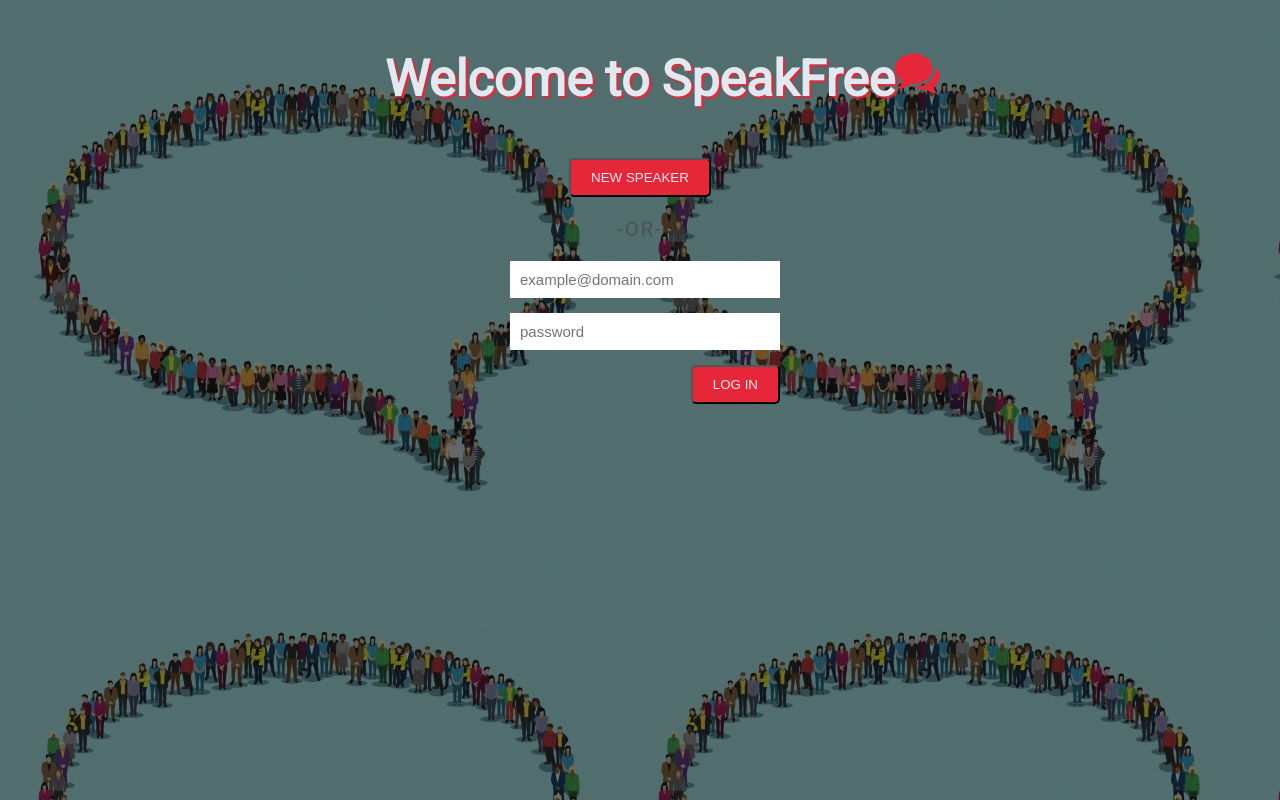
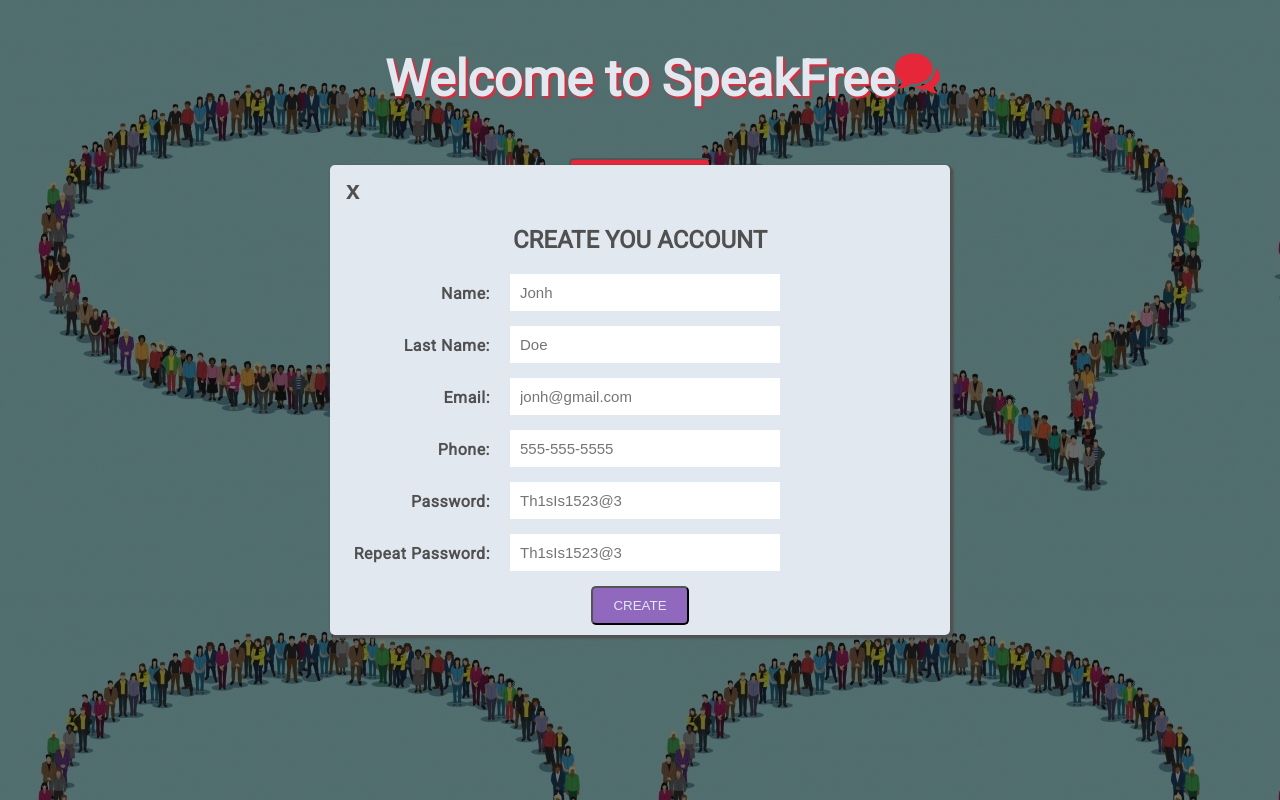
Before and after one commit to yarogallo/speak-free, a React (Create React App) app: page / in a window 1280 px wide. Both pictures are taken after a click on the button "NEW SPEAKER". Built offline with nearby package versions, Linux system fonts and the light colour scheme.

Commit message:
Added a new user form

```diff
--- a/package.json
+++ b/package.json
@@ -3,6 +3,7 @@
   "version": "0.1.0",
   "private": true,
   "dependencies": {
+    "prop-types": "^15.6.2",
     "react": "^16.4.1",
     "react-dom": "^16.4.1",
     "react-scripts": "1.1.4"
@@ -12,5 +13,8 @@
     "build": "react-scripts build",
     "test": "react-scripts test --env=jsdom",
     "eject": "react-scripts eject"
+  },
+  "devDependencies": {
+    "eslint-plugin-react": "^7.10.0"
   }
 }
--- a/src/components/LogIn/index.js
+++ b/src/components/LogIn/index.js
@@ -1,9 +1,29 @@
-import React from "react";
+import React, { Component } from "react";
 import TextButton from '../TextButton';
-import logo from '../../images/speech-bubbles.svg';
+import NewSpeakerForm from '../NewSpeakerForm';
+import Modal from '../Modal';
 import "./styles/style.css";
 
-function LogIn() {
+class LogIn extends Component {
+	constructor(props) {
+		super(props);
+		this.state = {
+			showModal: false
+		};
+		this.showModalHandler = this.showModalHandler.bind(this);
+		this.closeModalHandler = this.closeModalHandler.bind(this);
+	}
+	showModalHandler() {
+		this.setState({
+			showModal: true
+		});
+	}
+	closeModalHandler() {
+		this.setState({
+			showModal: false
+		});
+	}
+	render(){
 		return (
 			<section className="row log-in">
 				 <header className="col-12">
@@ -13,7 +33,7 @@ function LogIn() {
 				</header>
 				 <section className="col-12 flex column align-center">
 					 <div>
-					 <TextButton text="new speaker"/>
+						 <TextButton text="new speaker" onClickHandler={this.showModalHandler}/>
 					 </div>
 					 <div>
 						 <p className="or">-or-</p>
@@ -28,8 +48,10 @@ function LogIn() {
 						 </form>
 					 </div>
 				 </section>
+				 {this.state.showModal? <Modal children={() => <NewSpeakerForm/>} onCloseModal={this.closeModalHandler}/> : null}
 			</section>
 		);
 	}
+}
 
 export default LogIn;
--- a/src/components/LogIn/styles/style.css
+++ b/src/components/LogIn/styles/style.css
@@ -17,7 +17,7 @@ input {
 	color: var(--main-color-mute);
 	animation-name: dropText;
 	transition: transform;
-	animation-duration: 5s;
+	animation-duration: 2s;
 	animation-iteration-count: 1;
 	animation-fill-mode: forwards;
 }
@@ -29,7 +29,7 @@ input {
 
 @keyframes dropText {
 	0% {transform: scale(1); text-shadow: 2px 2px 2px var(--main-color-red);}
-	50% {transform: scale(1.5); text-shadow: 4px 4px 2px var(--main-color-red)}
+	50% {transform: scale(1.2); text-shadow: 4px 4px 2px var(--main-color-red)}
 	100% {transform: scale(1); text-shadow: 2px 2px 2px var(--main-color-red)}
 };
 
--- /dev/null
+++ b/src/components/Modal/index.js
@@ -0,0 +1,69 @@
+import React, {Component} from 'react';
+import PropTypes from 'prop-types';
+import './style/style.css';
+
+class Modal extends Component {
+	constructor(props) {
+		super(props);
+		this.state = {
+			fadeout: false
+		}
+		this.onClickOutOfModal = this.onClickOutOfModal.bind(this);
+		this.onPressEsc = this.onPressEsc.bind(this);
+		this.closeModal = this.closeModal.bind(this);
+	}
+
+	componentDidMount() {
+		window.addEventListener('keyup', this.onPressEsc, false);
+	}
+
+	componentWillUnmount() {
+		window.removeEventListener('keyup', this.onPressEsc, false);
+
+	}
+
+	closeModal() {
+		this.setState({
+			fadeout: true
+		});
+		window.setTimeout(()=> {
+			this.props.onCloseModal();
+		}, 1000);
+	}
+
+	onClickOutOfModal(evt) {
+		if(evt.target.className === "modal") {
+			this.closeModal();
+			window.removeEventListener('keyup', this.onPressEsc, false);
+		}
+	}
+
+	onPressEsc(evt) {
+		if(evt.keyCode === 27) {
+			this.closeModal();
+		}
+	}
+
+	render() {
+		const { fadeout } = this.state;
+		const { children } = this.props;
+		return (
+			<section className="modal" onClick={this.onClickOutOfModal}>
+				<section  className={`overlay ${ fadeout ? "close" : ""}`}>
+					<div><button className="closeButton" onClick={this.closeModal}>x</button></div>
+					<div className="content">{children()}</div>
+				</section>
+			</section>
+		);
+	}
+}
+
+Modal.propTypes = {
+	onCloseModal: PropTypes.func.isRequired
+};
+
+Modal.defaultProps = {
+	onCloseModal: () => {}
+};
+
+export default Modal;
--- /dev/null
+++ b/src/components/Modal/style/style.css
@@ -0,0 +1,44 @@
+.modal {
+	position: absolute;
+	top: 0;
+	left: 0;
+	width: 100%;
+	height: 100%;;
+	display: flex;
+	justify-content: center;
+	align-items: center;
+}
+
+.overlay {
+	background-color: var(--main-color-mute);
+	width: 100%;
+	border-radius: 5px;
+	box-shadow: 2px 2px 2px 1.5px var(--main-color-gray);
+	padding: 10px;
+	animation: fadeIn 1s ease-in;
+}
+
+.overlay.close {
+	opacity: 0;
+	transition: opacity 1s ease-in-out;
+}
+
+@keyframes fadeIn {
+	0% {opacity: 0;}
+	50% {opacity: 0.5}
+	100% {opacity: 1;}
+}
+
+.closeButton {
+	font-size: 25px;
+	font-weight: 700;
+	border: 0;
+	background-color: var(--main-color-mute);
+	color: var(--main-color-gray);
+}
+
+@media screen and (min-width: 499px) {
+	.overlay {
+		width: 600px;
+	}
+}
--- /dev/null
+++ b/src/components/NewSpeakerForm/index.js
@@ -0,0 +1,82 @@
+import React, { Component } from 'react';
+import TextButton from '../TextButton';
+import './style/style.css';
+
+function isValidPassword(pass) {
+	"use strict";
+	const symb = /\W/;
+	const numb = /[0-9]/;
+	const upper = /[A-Z]/;
+
+	return pass.length >= 5 && symb.test(pass) && numb.test(pass) && upper.test(pass);
+}
+class NewSpeakerForm extends Component {
+	constructor(props) {
+		super(props);
+		this.state = {
+			name: '',
+			lastname: '',
+			mail: '',
+			phone: '',
+			password: '',
+			reppass: ''
+		};
+		this.fillFormHandler = this.fillFormHandler.bind(this);
+		this.submitInfo = this.submitInfo.bind(this);
+	}
+
+	submitInfo(evt) {
+		const pass = this.state.password;
+		const repPass = this.state.reppass;
+		evt.preventDefault();
+		return isValidPassword(pass) && pass === repPass;
+	}
+
+	fillFormHandler(evt) {
+		const elem = evt.target.name;
+		const value = evt.target.value;
+		this.setState({
+			[elem]: value
+		});
+	}
+
+	render() {
+		const {
+			name,
+			lastname,
+			mail,
+			phone,
+			password,
+			reppass
+		} = this.state;
+
+		return(
+			<form className="new-speaker-form" onSubmit={this.submitInfo}>
+				<h2 className="form-title">Create you account</h2>
+
+				<label htmlFor="name"><span className="label">name:</span></label>
+				<input id="name" type="text" placeholder="Jonh" value={name} onChange={this.fillFormHandler} name="name"/>
+
+				<label htmlFor="lastname"><span className="label">last name:</span></label>
+				<input id="lastname" type="text" placeholder="Doe" value={lastname} onChange={this.fillFormHandler} name="lastname"/>
+
+				<label htmlFor="mail"><span className="label">email:</span></label>
+				<input id="mail" type="email" placeholder="jonh@gmail.com" value={mail} onChange={this.fillFormHandler} name="mail"/>
+
+				<label htmlFor="phone"><span className="label">phone:</span></label>
+				<input id="phone" type="number" placeholder="555-555-5555" value={phone} onChange={this.fillFormHandler} name="phone"/>
+
+				<label htmlFor="pass"><span className="label">password:</span></label>
+				<input id="pass" type="password" placeholder="Th1sIs1523@3"
+					value={password} onChange={this.fillFormHandler} name="password"/>
+
+				<label htmlFor="rep-pass"><span className="label">repeat password:</span></label>
+				<input id="rep-pass" type="password" placeholder="Th1sIs1523@3" value={reppass} onChange={this.fillFormHandler} name="reppass"/>
+
+				<TextButton text="create" customClasses="submit-button" onClickHandler={this.submitInfo}/>
+			</form>
+		);
+	}
+}
+
+export default NewSpeakerForm;
--- /dev/null
+++ b/src/components/NewSpeakerForm/style/style.css
@@ -0,0 +1,62 @@
+.new-speaker-form {
+	display: grid;
+	grid-column-gap: 10px;
+	grid-template-columns: auto;
+	color: var(--main-color-gray);
+	width: 100%;
+}
+
+.form-title {
+	text-align: center;
+	text-transform: uppercase;
+}
+
+.new-speaker-form label {
+	margin-bottom: 5px;
+}
+
+.label {
+	vertical-align: -50%;
+	text-transform: capitalize;
+	letter-spacing: 0.5px;
+	font-weight: 600;
+}
+
+.submit-button {
+	background-color: var(--main-color-lila);
+	margin: 0 auto;
+}
+
+@media screen and (max-width: 450px) {
+	.new-speaker-form input {
+		width: 90%;
+		margin: 0 auto;
+		margin-bottom: 15px;
+	}
+
+	.new-speaker-form label {
+		text-align: center;
+	}
+}
+
+@media screen and (min-width: 451px) {
+	.new-speaker-form {
+		grid-template-columns: 150px auto;
+	}
+
+	.new-speaker-form label {
+		grid-column-start: 1;
+		grid-column-end: 2;
+		text-align: right;
+	}
+
+	.new-speaker-form input {
+		grid-column-start: 2;
+		grid-column-end: 3;
+	}
+
+	.form-title, .submit-button {
+		grid-column-start: 1;
+		grid-column-end: 3;
+	}
+}
--- a/src/components/TextButton/index.js
+++ b/src/components/TextButton/index.js
@@ -2,10 +2,9 @@ import React from 'react';
 import PropTypes from 'prop-types';
 import "./style/style.css";
 
-function TextButton({text, style}) {
-	const customClass = style || "";
+function TextButton({text, customClasses, onClickHandler}) {
 	return (
-		<button className={`text-button ${customClass}`}>
+		<button className={`text-button ${customClasses || ""}`} onClick={onClickHandler}>
 			{text}
 		</button>
 	);
```
Also changed, not shown: 2 other files (tests, documents, lock files or other folders). Lines whose indentation alone changed are shown as unchanged.
